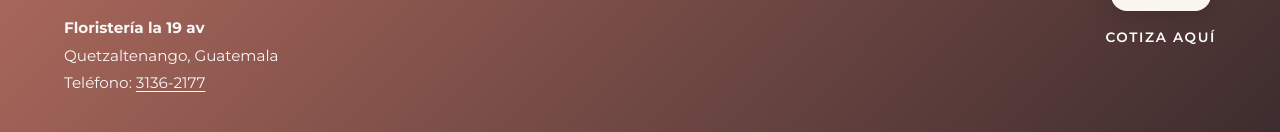
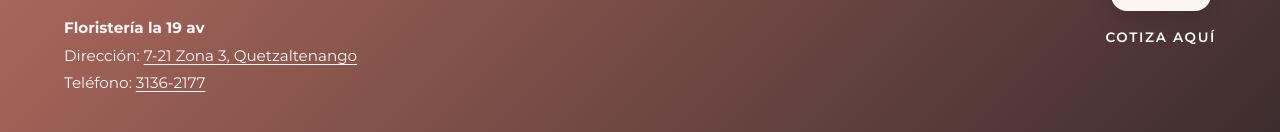
Before and after one commit to DMMFCUP/Floristeria-la-19-av, a plain HTML site: page index.html in a window 1280 px wide. Shown: the part 7318-7450 px from the top of the page. Drawn offline with nearby package versions, Linux system fonts and the light colour scheme.

Commit message:
verificacion de google

```diff
--- a/index.html
+++ b/index.html
@@ -154,7 +154,12 @@
         <p class="cta__subtitle">Comunícate con nosotros por WhatsApp o llámanos directamente</p>
         <div class="cta__info">
           <p><strong>Floristería la 19 av</strong></p>
-          <p>Quetzaltenango, Guatemala</p>
+          <p>
+            Dirección:
+            <a href="https://www.google.com/maps/search/?api=1&query=Florer%C3%ADa%20la%2019%20av%207-21%20Zona%203%20Quetzaltenango%20Guatemala" target="_blank" rel="noopener noreferrer">
+              7-21 Zona 3, Quetzaltenango
+            </a>
+          </p>
           <p>Teléfono: <a href="tel:+50231362177">3136-2177</a></p>
         </div>
       </div>
```
Also changed, not shown: google0c8f975520d5d6b9.html (added, +1 -0 lines).
